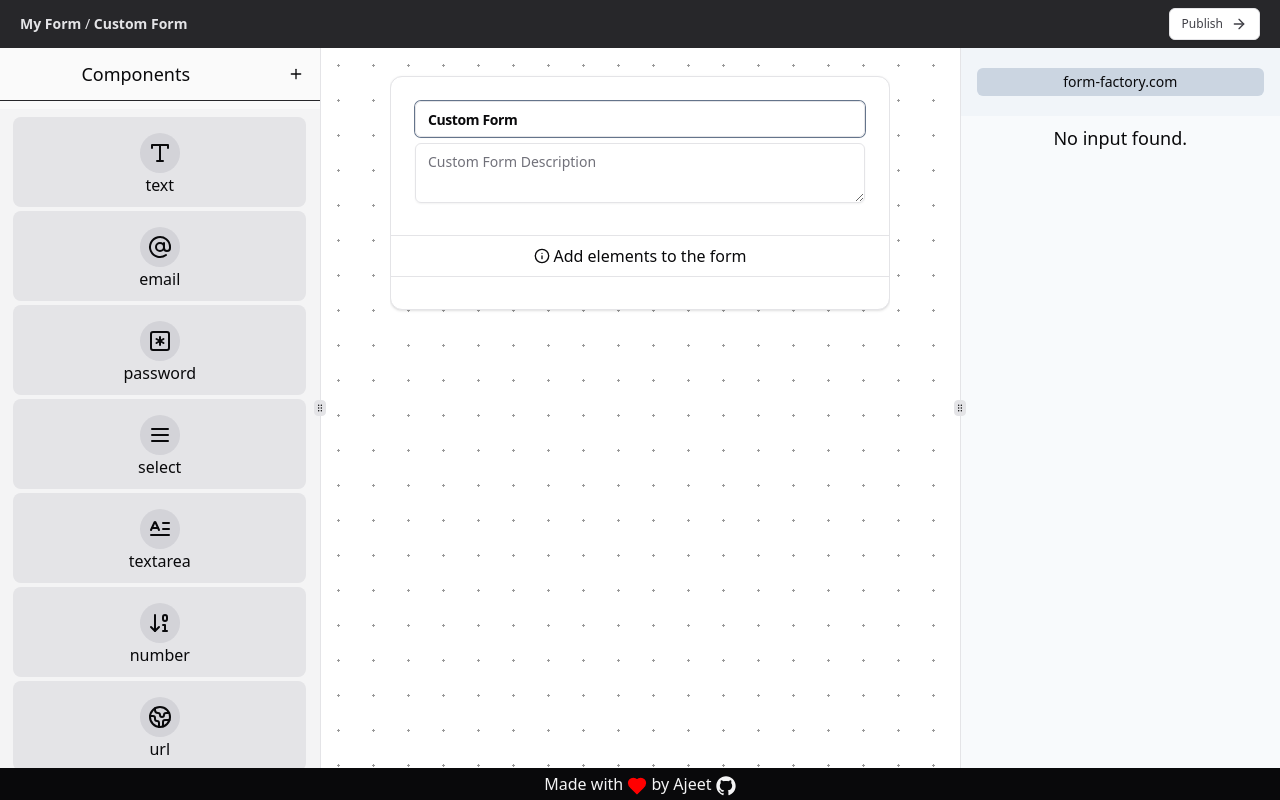
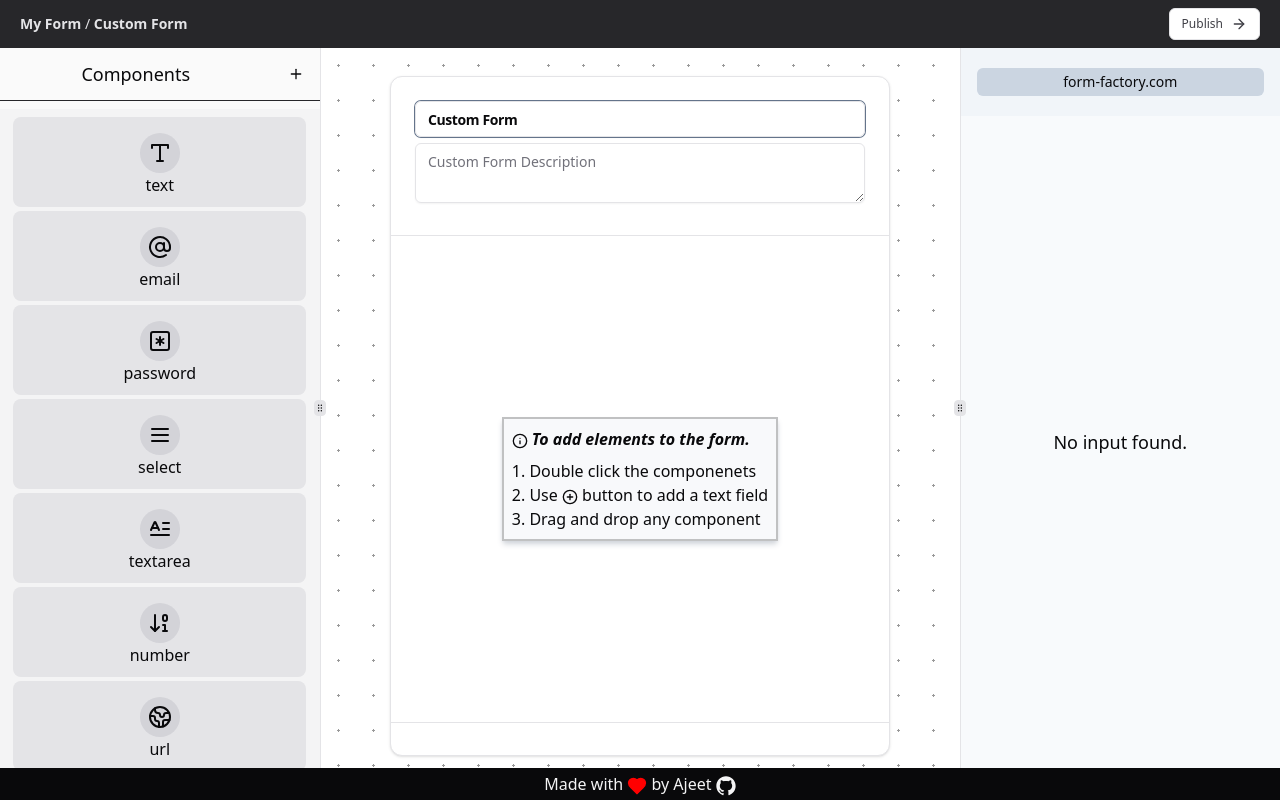
Before and after one commit to thetsajeet/form-factory, a Next.js app: page / in a window 1280 px wide. Built offline with nearby package versions, Linux system fonts and the light colour scheme.

Commit message:
fix #3: scroll height for form builder and form output

```diff
--- a/src/components/form-factory-ui/FFMain.tsx
+++ b/src/components/form-factory-ui/FFMain.tsx
@@ -22,8 +22,8 @@ export default function FFMain() {
           {currentFormElement ? <EditFormElement /> : <FFDirectory />}
         </ResizablePanel>
         <ResizableHandle withHandle />
-        <ResizablePanel defaultSize={50} minSize={35} className="main flex-1 ">
-          <div className="pt-5 mx-auto w-[500px] h-full overflow-y-auto">
+        <ResizablePanel defaultSize={50} minSize={35} className="main flex-1">
+          <div className="py-5 mx-auto w-[500px] min-h-0 h-full">
             <FormBuilder />
           </div>
         </ResizablePanel>
@@ -31,7 +31,7 @@ export default function FFMain() {
         <ResizablePanel
           defaultSize={25}
           minSize={20}
-          className="bg-slate-50 h-full overflow-y-auto"
+          className="bg-slate-50 h-full"
         >
           <PreviewWindow />
         </ResizablePanel>
--- a/src/components/form-factory-ui/FormBuilder/FormBuilder.tsx
+++ b/src/components/form-factory-ui/FormBuilder/FormBuilder.tsx
@@ -22,8 +22,8 @@ export default function FormBuilder() {
   }));
 
   return (
-    <div ref={drop}>
-      <Card className="my-2">
+    <div ref={drop} className="contents">
+      <Card className="flex flex-col my-2 h-full min-h-0">
         <CardHeader>
           <FormHeader />
         </CardHeader>
@@ -31,7 +31,10 @@ export default function FormBuilder() {
         <CardContent
           className={cn(
             "pb-0",
-            isOver ? "border-2 border-dashed border-zinc-900 bg-stone-400" : ""
+            "min-h-0 flex-1 overflow-y-auto",
+            isOver
+              ? "border-2 border-dashed border-zinc-900/50 bg-slate-400/25"
+              : ""
           )}
         >
           <FormStructure />
--- a/src/components/form-factory-ui/FormBuilder/FormStructure.tsx
+++ b/src/components/form-factory-ui/FormBuilder/FormStructure.tsx
@@ -1,7 +1,7 @@
 "use client";
 
 import { Button } from "@/components/ui/button";
-import { Info, Trash2Icon, X } from "lucide-react";
+import { Info, InfoIcon, PlusCircleIcon, Trash2Icon, X } from "lucide-react";
 import useStore from "@/lib/store";
 import {
   Dialog,
@@ -27,9 +27,21 @@ export default function FormStructure() {
 
   if (formElements.length === 0)
     return (
-      <div className="w-full flex justify-center items-center">
-        <Info className="w-4 h-4 mr-1" />
-        Add elements to the form
+      <div className="w-full h-full flex justify-center items-center">
+        <div className="border-2 border-zinc-900/25 p-2 bg-slate-200/25 shadow-md shadow-gray-300">
+          <ul className="list-decimal list-inside font-normal">
+            <span className="font-semibold text block mb-2 italic">
+              <InfoIcon className="w-4 h-4 mr-1 inline" />
+              To add elements to the form.
+            </span>
+            <li>Double click the componenets</li>
+            <li>
+              Use <PlusCircleIcon className="inline w-4 h-4" /> button to add a
+              text field
+            </li>
+            <li>Drag and drop any component</li>
+          </ul>
+        </div>
       </div>
     );
 
--- a/src/components/form-factory-ui/Preview/PreviewWindow.tsx
+++ b/src/components/form-factory-ui/Preview/PreviewWindow.tsx
@@ -2,13 +2,13 @@ import OutputForm from "./OutputForm";
 
 export default function PreviewWindow() {
   return (
-    <div className="w-full h-full">
+    <div className="w-full h-full flex flex-col">
       <div className="w-full py-1 bg-slate-100">
         <div className="m-4 text-center text-sm py-1 rounded-md bg-slate-300">
           form-factory.com
         </div>
       </div>
-      <div className="w-full my-2 flex justify-center text-lg font-medium px-3">
+      <div className="w-full my-2 flex justify-center text-lg font-medium px-3 flex-1 overflow-y-auto">
         <OutputForm />
       </div>
     </div>
```
